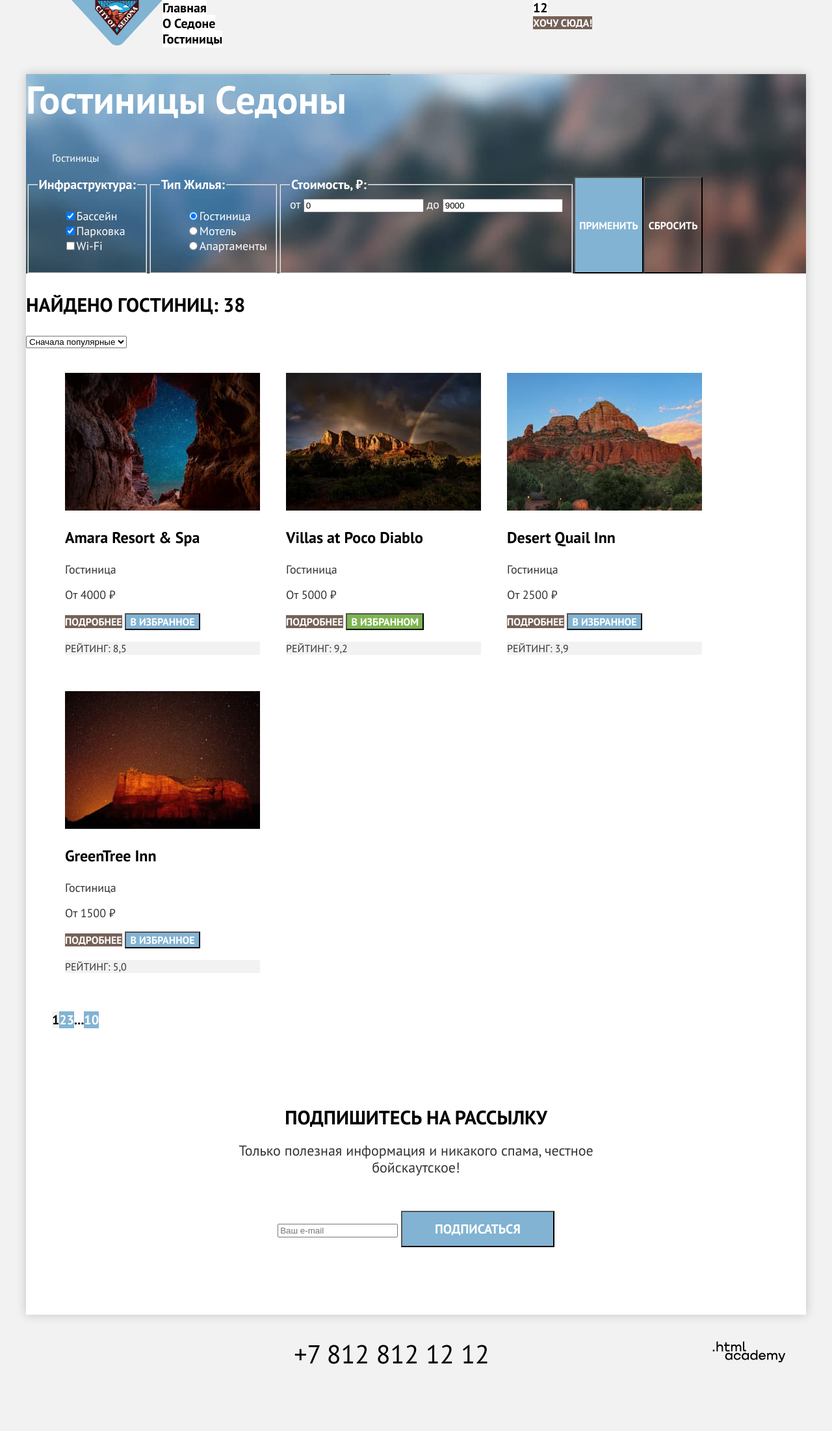
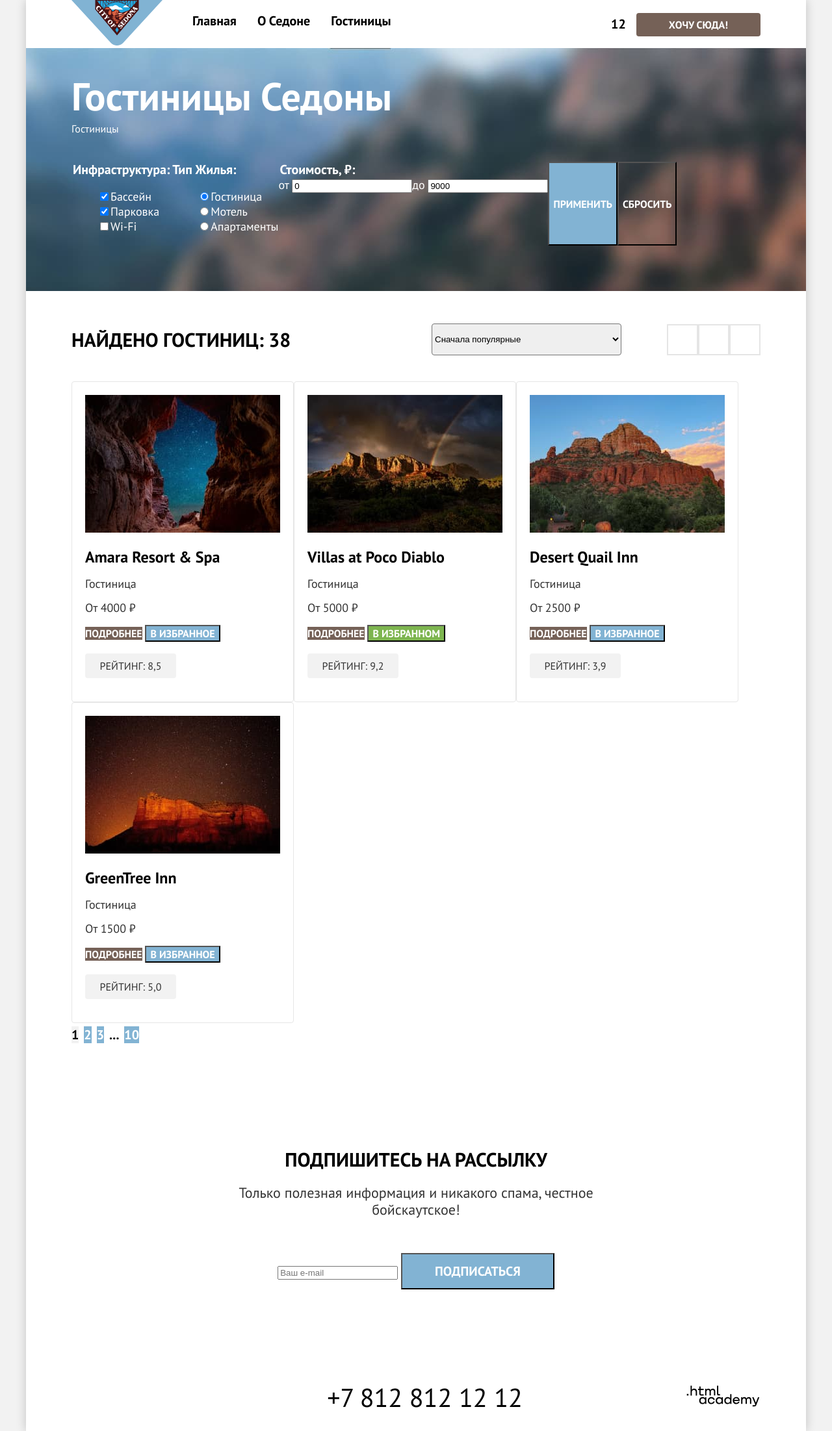
Before and after one commit to htmlacademy-htmlcss/2389125-sedona-1, a plain HTML site: page catalog.html in a window 1280 px wide. Shown: the whole page at 65% size. Before the commit the page ends 2134 px from the top, so only its background shows below. Drawn offline with Linux system fonts and the light colour scheme.

Commit message:
Добавляет Flex на микросетки

```diff
--- a/catalog.html
+++ b/catalog.html
@@ -9,6 +9,7 @@
   </head>
 
   <body>
+    <div class="page-container">
       <header class="page-header">
         <nav class="navigation">
           <a class="navigation-logo" href="index.html">
@@ -45,7 +46,6 @@
       </header>
 
       <main class="main-inner main-container">
-      <div class="page-container">
         <div class="hotel-search-bg">
           <header class="inner-header">
             <h1 class="inner-header-title">Гостиницы Седоны</h1>
@@ -120,23 +120,26 @@
             </form>
           </section>
         </div>
+        <div class="catalog-wrapper">
+          <div class="sorting-wrapper">
             <p class="catalog-hotel">Найдено гостиниц: 38</p>
             <select class="select-control" aria-label="Сортировка">
               <option value="popular">Сначала популярные</option>
               <option value="cheap">Сначала дешёвые</option>
               <option value="expensive">Сначала дорогие</option>
             </select>
-
-        <a class="button" href="#!">
+            <div class="sorting-inner">
+              <a class="sorting-link" href="#!">
                 <span class="visually-hidden">Показать списком</span>
               </a>
-        <a class="button" href="#!">
+              <a class="sorting-link" href="#!">
                 <span class="visually-hidden">Показать карточки</span>
               </a>
-        <a class="button" href="#!">
+              <a class="sorting-link" href="#!">
                 <span class="visually-hidden">Показать сеткой</span>
               </a>
-
+            </div>
+          </div>
           <ul class="product-list">
             <li class="product-card">
               <a class="product-card-link" href="#!">
@@ -220,10 +223,12 @@
               <a class="pagination-link" href="#!">10</a>
             </li>
           </ul>
+        </div>
 
         <section class="subscribe-catalog">
           <h3 class="subscribe-title-catalog">Подпишитесь на рассылку</h3>
-          <p class="subscribe-description-catalog">Только полезная информация и никакого спама, честное бойскаутское!</p>
+          <p class="subscribe-description-catalog">Только полезная информация и никакого спама, честное бойскаутское!
+          </p>
           <form class="subscribe-form" action="https://echo.htmlacademy.ru/" method="post">
             <label>
               <span class="visually-hidden">Ваш e-mail</span>
@@ -232,7 +237,6 @@
             <button class="button-subscribe" type="submit">Подписаться</button>
           </form>
         </section>
-      </div>
       </main>
 
       <footer class="page-footer">
@@ -240,17 +244,17 @@
           <h2 class="visually-hidden">Мы в социальных сетях</h2>
           <ul class="social-list">
             <li class="social-item">
-            <a class="button" href=" https://vk.com/htmlacademy">
+              <a class="social-link" href=" https://vk.com/htmlacademy">
                 <span class="visually-hidden">VKontakte</span>
               </a>
             </li>
             <li class="social-item">
-            <a class="button" href="https://t.me/htmlacademy">
+              <a class="social-link" href="https://t.me/htmlacademy">
                 <span class="visually-hidden">Telegram</span>
               </a>
             </li>
             <li class="social-item">
-            <a class="button" href="https://www.youtube.com/user/htmlacademyru">
+              <a class="social-link" href="https://www.youtube.com/user/htmlacademyru">
                 <span class="visually-hidden">Youtube</span>
               </a>
             </li>
@@ -263,6 +267,6 @@
           </a>
         </div>
       </footer>
+    </div>
   </body>
-
 </html>
--- a/styles/styles.css
+++ b/styles/styles.css
@@ -63,13 +63,27 @@ body {
   list-style: none;
 }
 
+.breadcrumbs {
+  display: flex;
+  padding: 0;
+  margin: 0;
+  margin-bottom: 40px;
+}
+
+.navigation-logo {
+  margin-right: 30px;
+}
+
 .navigation-list {
+  display: flex;
+  flex-wrap: wrap;
   width: 490px;
   margin: 0;
   padding: 0;
 }
 
 .navigation-link {
+  display: block;
   font-size: 20px;
   line-height: 24px;
   font-weight: 700;
@@ -78,11 +92,25 @@ body {
   text-transform: capitalize;
   color: #000000;
   background-color: #FFFFFF;
+  padding: 20px 16px;
 }
 
 .navigation-user {
+  display: flex;
+  justify-content: flex-end;
+  align-items: center;
   max-width: 350px;
   margin-left: auto;
+}
+
+.navigation-user .navigation-link {
+  min-width: 20px;
+  min-height: 20px;
+}
+
+.navigation-button {
+  padding: 8px 50px;
+  border-radius: 4px;
 }
 
 .main-container {
@@ -116,6 +144,28 @@ body {
   line-height: 36px;
   text-align: center;
   text-transform: uppercase;
+}
+
+.advantages {
+  padding-top: 69px;
+}
+
+.advantages-head {
+  margin-bottom: 90px;
+}
+
+.advantages-title {
+  margin-left: auto;
+  margin-right: auto;
+  width: 620px;
+  margin-top: 0;
+  margin-bottom: 25px;
+}
+
+.advantages-description-title,
+.recommendation-description-title {
+  margin-top: 0;
+  margin-bottom: 0;
 }
 
 .advantages-list {
@@ -173,6 +223,8 @@ body {
   line-height: 28px;
   text-transform: uppercase;
   color: #000000;
+  margin-top: 0;
+  margin-bottom: 61px;
 }
 
 .section-title {
@@ -180,14 +232,22 @@ body {
   margin-left: auto;
   margin-right: auto;
   margin-top: 0;
-  margin-bottom: 0;
+  margin-bottom: 20px;
+}
+
+.recommendation {
   padding-top: 64px;
+}
+
+.recommendation-head {
+  margin-bottom: 64px;
 }
 
 .recommendation-list {
   display: flex;
   flex-wrap: wrap;
   padding: 0;
+  margin: 0;
 }
 
 .recommendation-item {
@@ -208,7 +268,7 @@ body {
   color: #000000;
   text-align: center;
   margin: 0;
-  margin-top: 30px;
+  margin-bottom: 30px;
 }
 
 .recommendation-description,
@@ -216,12 +276,6 @@ body {
   text-align: center;
   margin-top: 30px;
   margin-bottom: 0;
-}
-
-.recommendation-description-title {
-  margin-top: 20px;
-  margin-bottom: 0;
-  padding-bottom: 64px;
 }
 
 .hotel-search {
@@ -240,6 +294,7 @@ body {
 }
 
 .hotel-search-link {
+  display: inline-block;
   background-color: #756157;
   color: #FFFFFF;
   font-size: 20px;
@@ -247,6 +302,8 @@ body {
   line-height: 36px;
   text-decoration: none;
   text-transform: uppercase;
+  padding: 8px 50px;
+  border-radius: 4px;
 }
 
 .subscribe,
@@ -304,20 +361,40 @@ body {
   background-size: cover;
 }
 
+.social-list {
+  display: flex;
+  flex-wrap: wrap;
+  width: 142px;
+  margin: 0;
+  padding: 0;
+  */
+}
+
+.social-link {
+  display: block;
+  width: 47px;
+  height: 44px;
+}
+
 .inner-header-title {
   font-size: 60px;
   font-weight: 700;
   line-height: 78px;
+  margin: 0;
 }
 
 .hotel-search-bg {
   background-image: url(../images/background-photo/hotel-search-bg.jpg);
   background-size: cover;
   color: #FFFFFF;
+  padding: 35px 70px 70px;
 }
 
 .select-control {
   display: flex;
+  width: 292px;
+  height: 49px;
+  border-radius: 4px;
 }
 
 .catalog-filter {
@@ -331,8 +408,30 @@ body {
   text-transform: capitalize;
 }
 
+.sorting-wrapper {
+  display: flex;
+  align-items: center;
+  margin-bottom: 40px;
+}
+
+.sorting-inner {
+  display: flex;
+  margin-left: 70px;
+}
+
+.sorting-link {
+  display: block;
+  width: 48px;
+  height: 48px;
+  border: 2px solid #E5E5E5;
+}
+
 .catalog-filter-group {
   line-height: 23px;
+  display: flex;
+  border: none;
+  margin: 0;
+  padding: 0;
 }
 
 .button-submit {
@@ -361,12 +460,19 @@ body {
   font-weight: 700;
   line-height: 36px;
   text-transform: uppercase;
+  margin: 0;
+  margin-right: auto;
+}
+
+.catalog-wrapper {
+  padding: 50px 70px 60px;
 }
 
 .product-list {
   display: flex;
   flex-wrap: wrap;
-
+  margin: 0;
+  padding: 0;
 }
 
 .product-list,
@@ -374,8 +480,23 @@ body {
   list-style: none;
 }
 
+.pagination-item:not(:last-child) {
+  margin-right: 8px;
+}
+
 .product-card {
   padding: 20px;
+  border-radius: 4px;
+  border: 1px solid #E6E6E6;
+}
+
+.product-card-description {
+  margin: 0;
+  margin-bottom: 16px;
+}
+
+.product-card-image {
+  margin-bottom: 20px;
 }
 
 .product-card-title {
@@ -383,6 +504,8 @@ body {
   font-weight: 700;
   line-height: 28px;
   color: #000000;
+  margin-top: 0;
+  margin-bottom: 16px;
 }
 
 .product-rating {
@@ -390,10 +513,16 @@ body {
   font-size: 16px;
   line-height: 20px;
   text-transform: uppercase;
+  width: 140px;
+  padding: 9px;
+  text-align: center;
+  border-radius: 4px;
 }
 
 .pagination {
   display: flex;
+  margin: 0;
+  padding: 0;
 }
 
 .button-more,
@@ -426,7 +555,6 @@ body {
   text-transform: uppercase;
   color: #FFFFFF;
   background-color: #7DB54F;
-
 }
 
 .pagination-link {
```
Also changed, not shown: index.html (+12 -9 lines). Lines whose indentation alone changed are shown as unchanged.
